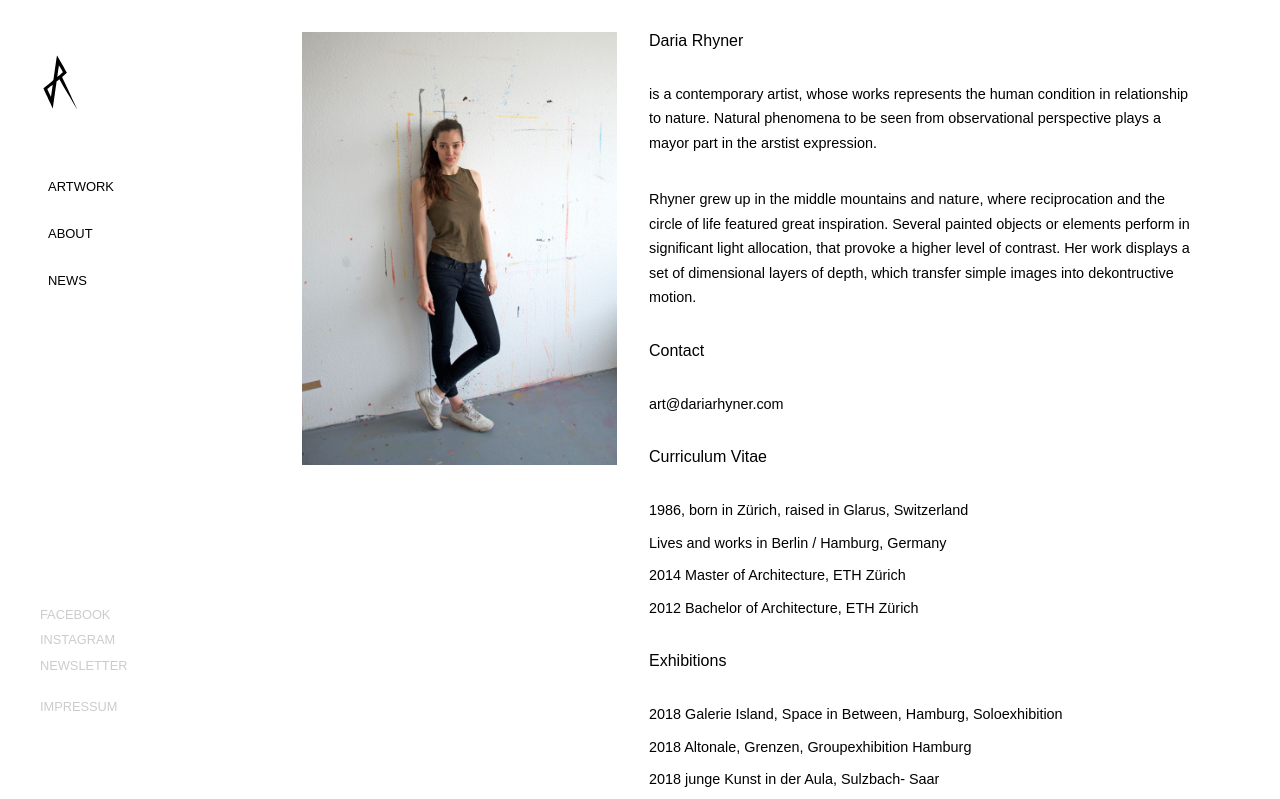
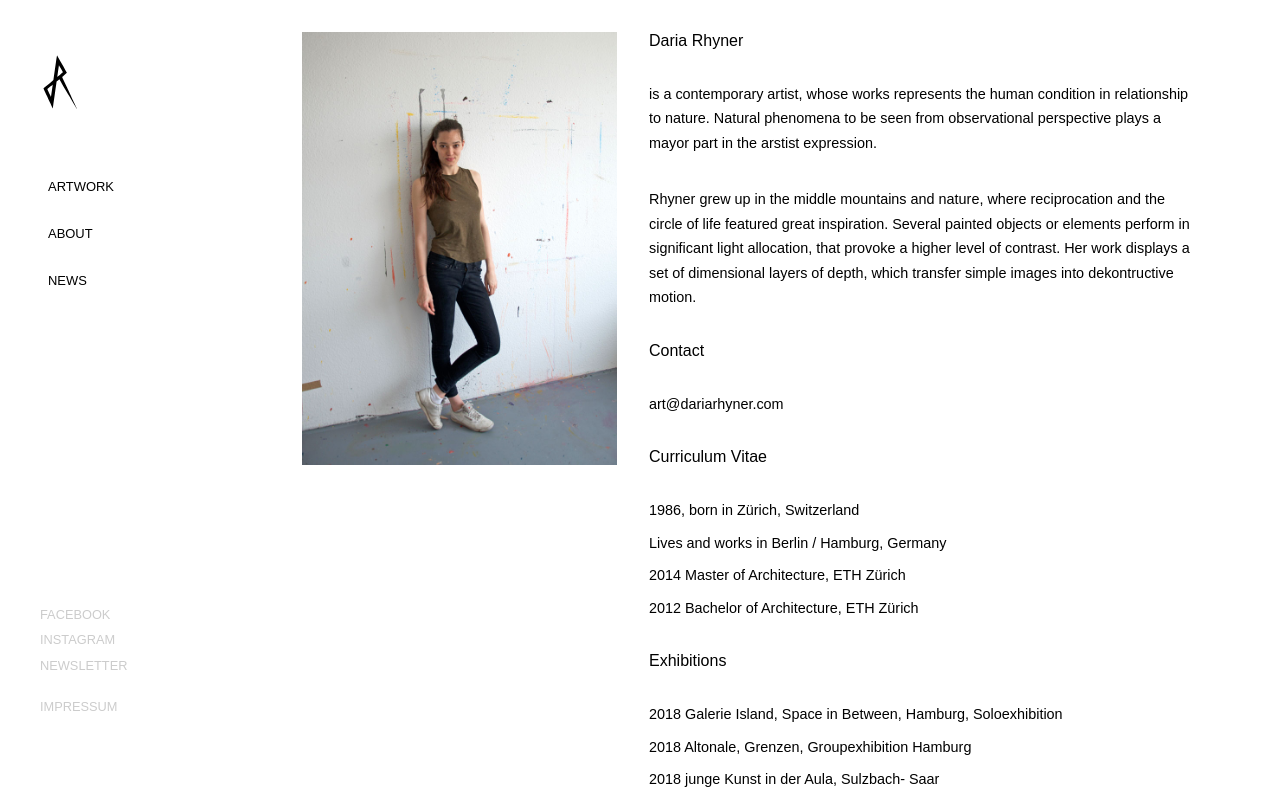
Before and after one commit to mkitzmann/dariarhyner, a Symfony app: template templates/home/about.html.twig in a window 1280 px wide. Shown: the top 799 px of the page. Run offline with Twig, Linux system fonts and the light colour scheme; the template is opened without the code that fills it, so the values that code supplies are empty; some libraries are stand-ins or nearby versions.

Commit message:
about change

```diff
--- a/templates/home/about.html.twig
+++ b/templates/home/about.html.twig
@@ -27,7 +27,7 @@ Rhyner grew up in the middle mountains and nature, where reciprocation and the c
 <h2>Curriculum Vitae</h2>
  <ul>
  <li>
-1986, born in Zürich, raised in Glarus, Switzerland</li>
+1986, born in Zürich, Switzerland</li>
  <li>
 Lives and works in Berlin / Hamburg, Germany</li>
  <li>
```
